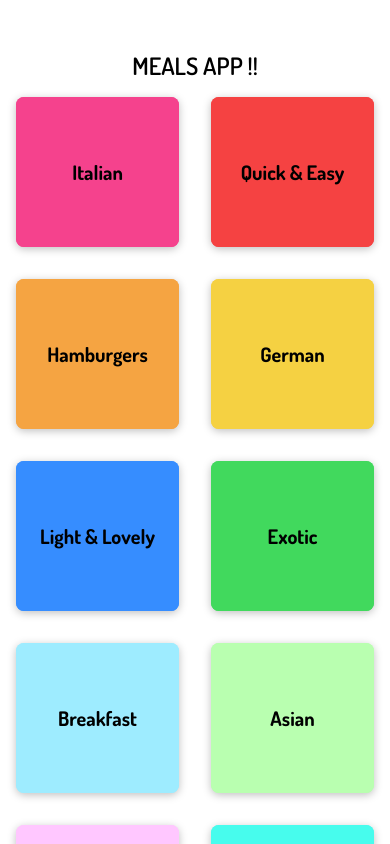
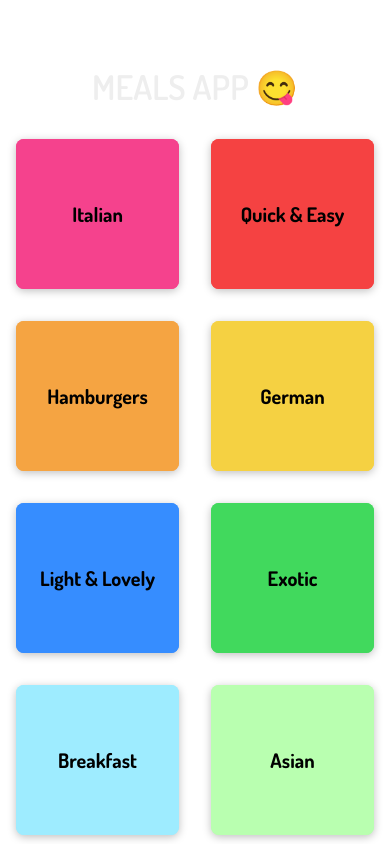
Before and after one commit to VivianaS14/meals-app, a React Native app: screen / in a window 390 px wide. Built offline with nearby package versions, Linux system fonts and the light colour scheme.

Commit message:
App title

```diff
--- a/App.tsx
+++ b/App.tsx
@@ -30,7 +30,7 @@ export default function App() {
 
   return (
     <View style={styles.container} onLayout={onLayoutRootView}>
-      <Text style={styles.title}>MEALS APP !!</Text>
+      <Text style={styles.title}>MEALS APP 😋</Text>
       <Categories />
       <StatusBar style="auto" />
     </View>
@@ -44,8 +44,10 @@ const styles = StyleSheet.create({
   },
 
   title: {
+    marginVertical: 15,
     fontFamily: "Dosis-800",
-    fontSize: 24,
+    fontSize: 34,
     textAlign: "center",
+    color: "#eee",
   },
 });
```
